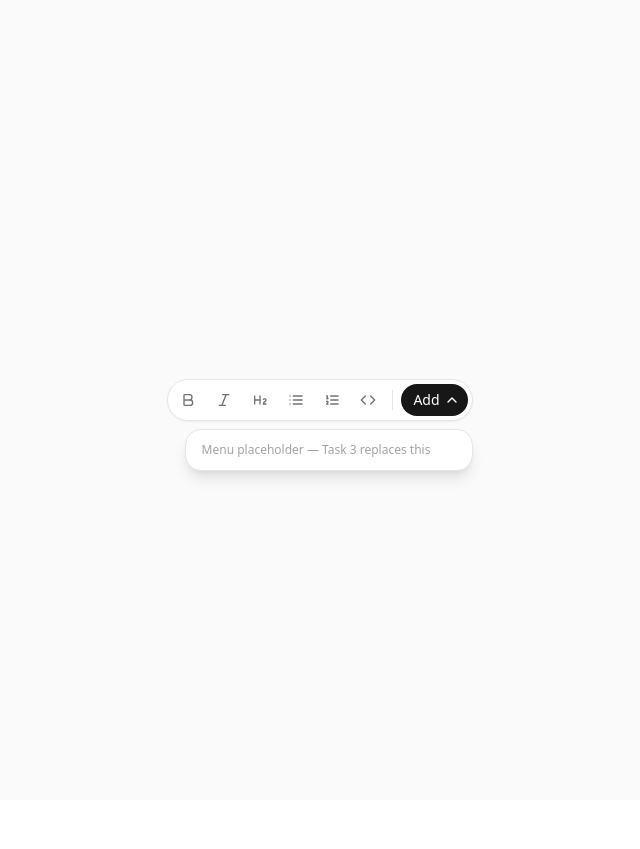
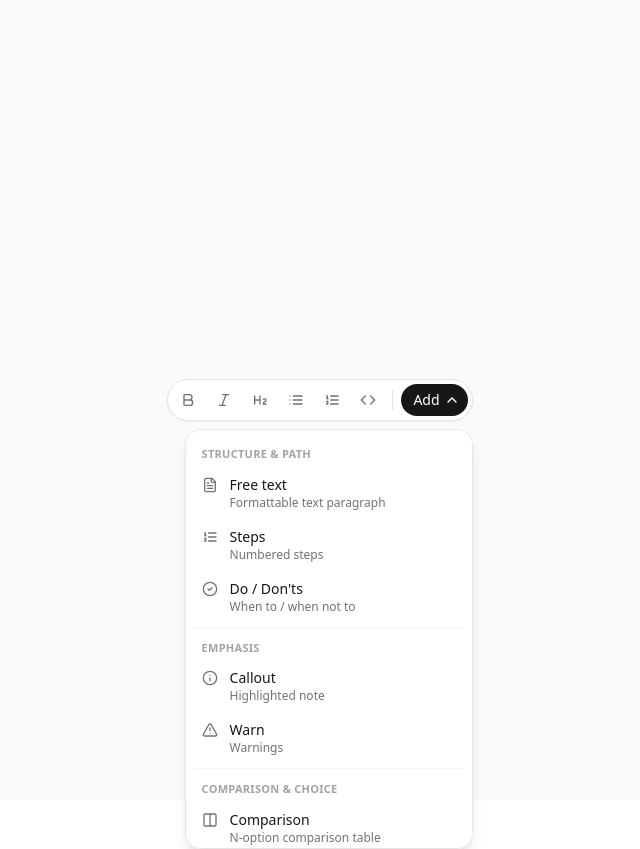
Before and after one commit to federico-maresi/Toolbar, a React (Vite) app: page / in a window 1280 px wide. Both pictures are taken after a click on the button "Add". Shown: the whole page, without its empty margins (320-960 px from the left). Before the commit the page ends 800 px from the top, so only its background shows below. Built offline with nearby package versions, Linux system fonts and the light colour scheme.

Commit message:
feat: add categorized insert menu to EditorToolbar

```diff
--- a/src/components/editor-toolbar.tsx
+++ b/src/components/editor-toolbar.tsx
@@ -7,6 +7,14 @@ import {
   ListOrdered,
   Code,
   ChevronDown,
+  FileText,
+  CircleCheck,
+  Info,
+  TriangleAlert,
+  Columns2,
+  Target,
+  Box,
+  LayoutGrid,
   type LucideIcon,
 } from "lucide-react";
 
@@ -35,6 +43,49 @@ function ToggleButton({ icon: Icon, label, pressed, onToggle }: ToggleButtonProp
   );
 }
 
+interface MenuItem {
+  label: string;
+  description: string;
+  icon: LucideIcon;
+}
+
+interface MenuSection {
+  title: string;
+  items: MenuItem[];
+}
+
+const MENU_SECTIONS: MenuSection[] = [
+  {
+    title: "STRUCTURE & PATH",
+    items: [
+      { label: "Free text", description: "Formattable text paragraph", icon: FileText },
+      { label: "Steps", description: "Numbered steps", icon: ListOrdered },
+      { label: "Do / Don'ts", description: "When to / when not to", icon: CircleCheck },
+    ],
+  },
+  {
+    title: "EMPHASIS",
+    items: [
+      { label: "Callout", description: "Highlighted note", icon: Info },
+      { label: "Warn", description: "Warnings", icon: TriangleAlert },
+    ],
+  },
+  {
+    title: "COMPARISON & CHOICE",
+    items: [
+      { label: "Comparison", description: "N-option comparison table", icon: Columns2 },
+      { label: "Scenarios", description: "Use case scenarios", icon: Target },
+    ],
+  },
+  {
+    title: "PRODUCT & FEATURE",
+    items: [
+      { label: "Product Card", description: "Product/tool card", icon: Box },
+      { label: "Feature Grid", description: "Feature grid", icon: LayoutGrid },
+    ],
+  },
+];
+
 type ToggleKey = "bold" | "italic" | "heading" | "bulletList" | "numberedList" | "code";
 
 export default function EditorToolbar() {
@@ -51,6 +102,11 @@ export default function EditorToolbar() {
 
   function toggle(key: ToggleKey) {
     setToggles((prev) => ({ ...prev, [key]: !prev[key] }));
+  }
+
+  function handleSelect(label: string) {
+    console.log(`Insert: ${label}`);
+    setMenuOpen(false);
   }
 
   useEffect(() => {
@@ -106,9 +162,36 @@ export default function EditorToolbar() {
       {menuOpen && (
         <div
           role="menu"
-          className="absolute right-0 top-[calc(100%+8px)] z-10 w-72 rounded-2xl border border-neutral-200 bg-white p-2 shadow-lg dark:border-neutral-700 dark:bg-neutral-900"
+          className="absolute right-0 top-[calc(100%+8px)] z-10 max-h-[420px] w-72 overflow-y-auto rounded-2xl border border-neutral-200 bg-white p-2 shadow-lg dark:border-neutral-700 dark:bg-neutral-900"
         >
-          <div className="px-2 py-1 text-xs text-neutral-400">Menu placeholder — Task 3 replaces this</div>
+          {MENU_SECTIONS.map((section, index) => (
+            <div
+              key={section.title}
+              className={index > 0 ? "mt-1 border-t border-neutral-100 pt-1 dark:border-neutral-800" : ""}
+            >
+              <div className="px-2 pb-1 pt-2 text-[11px] font-semibold tracking-wide text-neutral-400 dark:text-neutral-500">
+                {section.title}
+              </div>
+              {section.items.map((item) => {
+                const Icon = item.icon;
+                return (
+                  <button
+                    key={item.label}
+                    type="button"
+                    role="menuitem"
+                    onClick={() => handleSelect(item.label)}
+                    className="flex w-full items-start gap-3 rounded-lg px-2 py-2 text-left transition-colors hover:bg-neutral-100 dark:hover:bg-neutral-800"
+                  >
+                    <Icon className="mt-0.5 h-4 w-4 shrink-0 text-neutral-500 dark:text-neutral-400" strokeWidth={2} />
+                    <span>
+                      <span className="block text-sm font-medium text-neutral-900 dark:text-white">{item.label}</span>
+                      <span className="block text-xs text-neutral-500 dark:text-neutral-400">{item.description}</span>
+                    </span>
+                  </button>
+                );
+              })}
+            </div>
+          ))}
         </div>
       )}
     </div>
```
